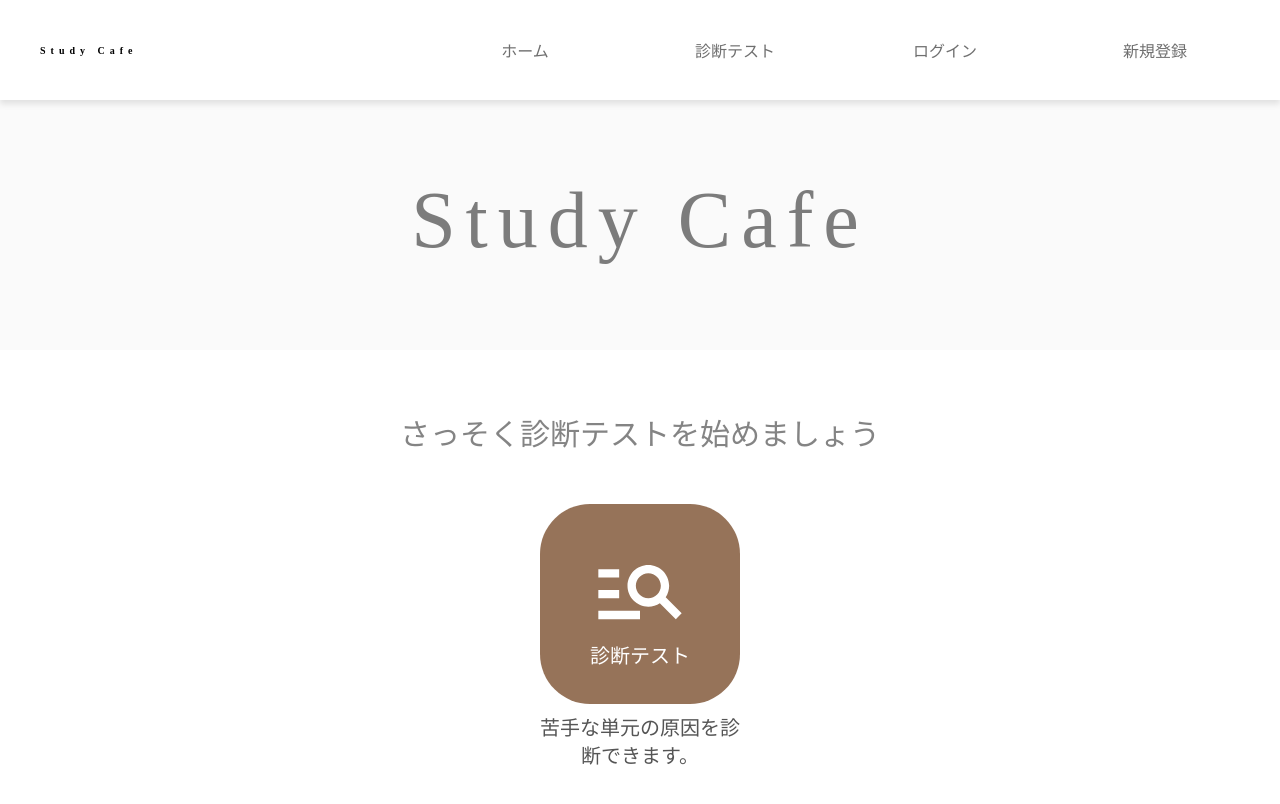
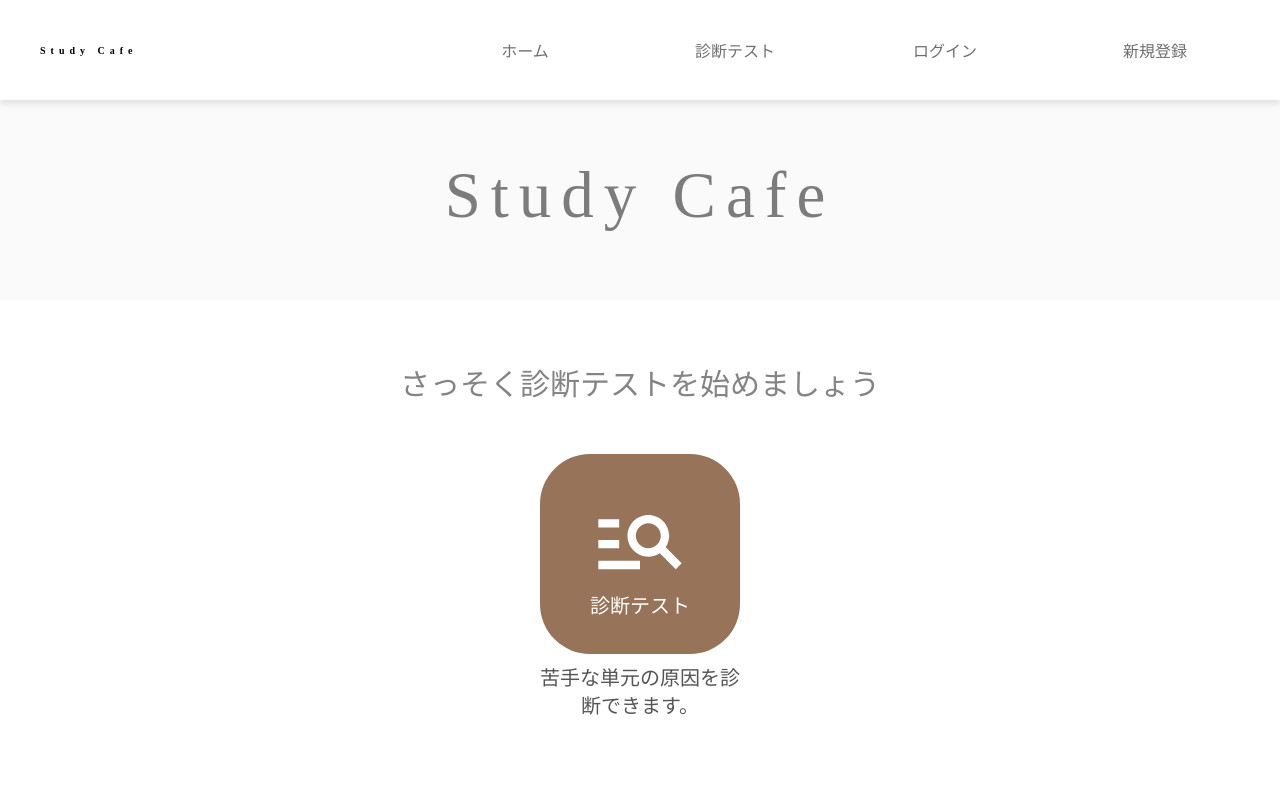
Before and after one commit to Frog5757/study-cafe-frontend-v4, a React (Vite) app: page / in a window 1280 px wide. Shown: the top 804 px of the page. Built offline with nearby package versions, Linux system fonts and the light colour scheme; no server answers.

Commit message:
Update PageTitle.tsx

```diff
--- a/src/components/uiparts/title/PageTitle.tsx
+++ b/src/components/uiparts/title/PageTitle.tsx
@@ -17,7 +17,7 @@ export const PageTitle: React.FC<PageTitleProps> = ({ title, dec }) => {
 };
 
 const PageTitleWraper = css`
-  height: 250px;
+  height: 200px;
   width: 100%;
   background-color: #fafafa;
   display: flex;
@@ -41,7 +41,7 @@ const PageTitleDec = css`
 `;
 
 const mainTitle = css`
-  font-size: 80px;
+  font-size: 65px;
   letter-spacing: 10px;
   color: #7c7c7c;
 
```
